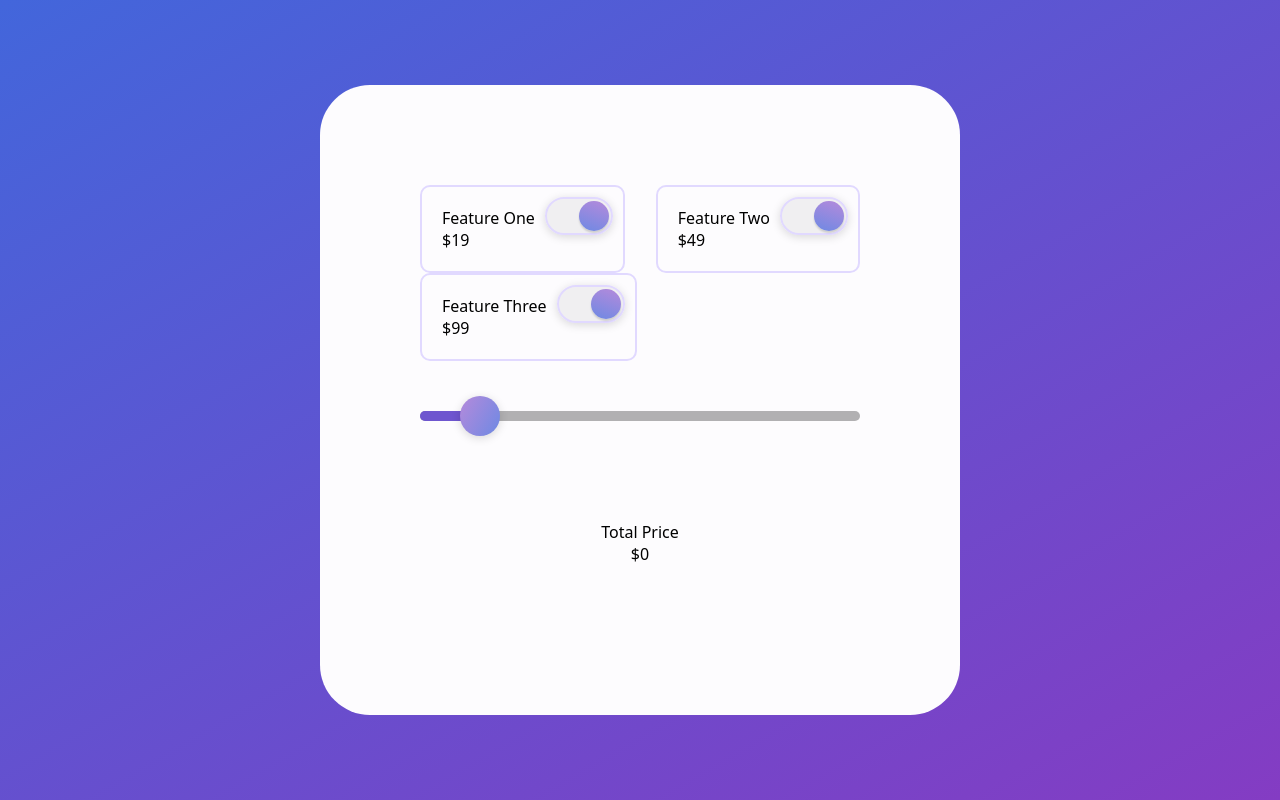
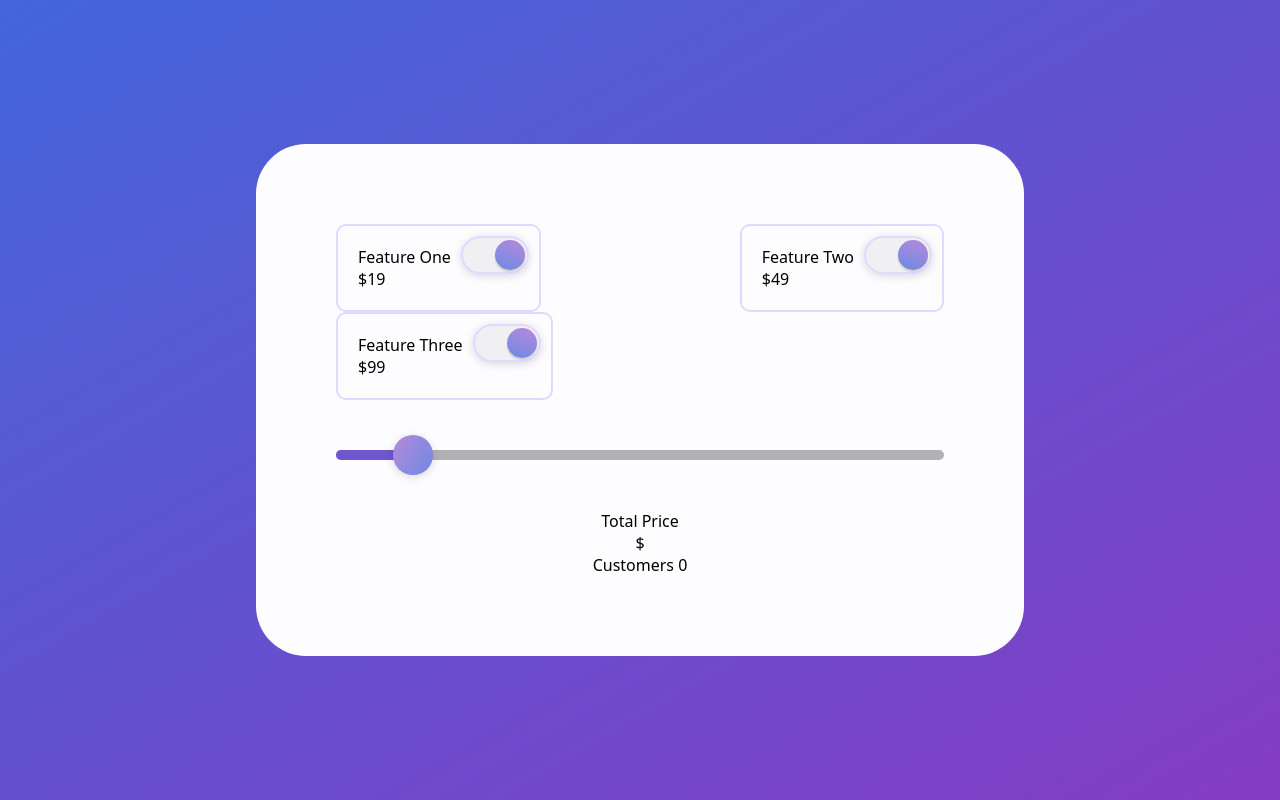
Before and after one commit to edignot/hack-week-radix-slider, a Next.js app: page / in a window 1280 px wide. Built offline with nearby package versions, Linux system fonts and the light colour scheme.

Commit message:
Calculating total amount

```diff
--- a/Components/Switch.js
+++ b/Components/Switch.js
@@ -1,20 +1,32 @@
+import React, { useState } from 'react'
 import * as SwitchPrimitive from '@radix-ui/react-switch'
 import { styled } from '@stitches/react'
 import { violet, blackA } from '@radix-ui/colors'
 
-const SwitchDemo = ({ description, price }) => (
+const SwitchDemo = ({ featureName, featurePrice, featurePriceHandler }) => {
+  const toggleFeatureHandler = (value) => {
+    !value
+      ? featurePriceHandler(-featurePrice)
+      : featurePriceHandler(featurePrice)
+  }
+
+  return (
     <>
       <FeatureContainer>
         <FeatureDescription>
-        <p>{description}</p>
-        <p>{price}</p>
+          <p>{featureName}</p>
+          <p>${featurePrice}</p>
         </FeatureDescription>
-      <Switch defaultChecked>
+        <Switch
+          defaultChecked
+          onCheckedChange={(value) => toggleFeatureHandler(value)}
+        >
           <Thumb />
         </Switch>
       </FeatureContainer>
     </>
   )
+}
 
 const FeatureContainer = styled('section', {
   border: '2px solid red',
--- a/pages/index.js
+++ b/pages/index.js
@@ -5,25 +5,45 @@ import { violet, blackA } from '@radix-ui/colors'
 import SwitchDemo from '../Components/Switch'
 
 const SliderDemo = () => {
-  const [price, setPrice] = useState(0)
+  const [customers, setCustomers] = useState(0)
+  const [featurePrice, setFeaturePrice] = useState(10)
+  const [totalPrice, setTotalPrice] = useState()
 
-  const calculatePriceHandler = (value) => {
-    setPrice(value)
+  const featurePriceHandler = (price) => {
+    setFeaturePrice(featurePrice + price)
+  }
+
+  const totalPriceHandler = (value) => {
+    setCustomers(value[0])
+    console.log('CU', typeof customers, customers)
+    setTotalPrice(featurePrice * customers)
   }
 
   return (
     <Form>
       <FeaturesContainer>
-        <SwitchDemo description="Feature One" price="$19" />
-        <SwitchDemo description="Feature Two" price="$49" />
-        <SwitchDemo description="Feature Three" price="$99" />
+        <SwitchDemo
+          featureName="Feature One"
+          featurePrice={19}
+          featurePriceHandler={featurePriceHandler}
+        />
+        <SwitchDemo
+          featureName="Feature Two"
+          featurePrice={49}
+          featurePriceHandler={featurePriceHandler}
+        />
+        <SwitchDemo
+          featureName="Feature Three"
+          featurePrice={99}
+          featurePriceHandler={featurePriceHandler}
+        />
       </FeaturesContainer>
       <Slider
-        max={100}
+        max={10}
         step={1}
         aria-label="Volume"
-        defaultValue={[10]}
-        onValueChange={(value) => calculatePriceHandler(value)}
+        defaultValue={[1]}
+        onValueChange={(value) => totalPriceHandler(value)}
       >
         <Track>
           <Range />
@@ -32,7 +52,8 @@ const SliderDemo = () => {
       </Slider>
       <TotalPriceContainer>
         <p>Total Price</p>
-        <p>${price}</p>
+        <p>${totalPrice}</p>
+        <p>Customers {customers}</p>
       </TotalPriceContainer>
     </Form>
   )
@@ -45,8 +66,8 @@ const Form = styled('form', {
   transform: 'translate(-50%, -50%)',
   backgroundColor: violet.violet1,
   borderRadius: '50px',
-  padding: '100px',
-  width: '50vw',
+  padding: '80px',
+  width: '60vw',
 })
 
 const FeaturesContainer = styled('section', {
@@ -56,7 +77,6 @@ const FeaturesContainer = styled('section', {
 })
 
 const TotalPriceContainer = styled('section', {
-  padding: '50px',
   display: 'flex',
   flexDirection: 'column',
   alignContent: 'center',
```
Lines whose indentation alone changed are shown as unchanged.
